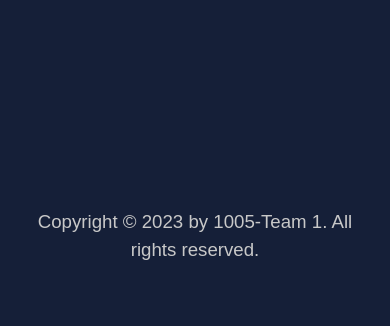
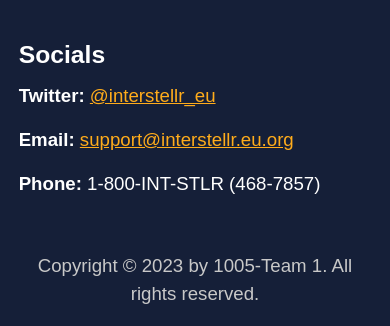
Before and after one commit to bossbadi-web/interstellr, a Flask app: page /contact in a window 390 px wide. Shown: the part 561-887 px from the top of the page. Before the commit the page ends 821 px from the top, so only its background shows below. Run offline with Flask 3, Linux system fonts and the light colour scheme; some libraries are stand-ins or nearby versions; some web fonts are replaced.

Commit message:
update contact page

```diff
--- a/templates/about/contact.html
+++ b/templates/about/contact.html
@@ -1,14 +1,98 @@
 {% extends "layouts/layout.html" %} {% block content %}
 
+<style>
+  .left {
+    width: 50%;
+    float: left;
+    padding-right: 20px;
+  }
+
+  .right {
+    width: 50%;
+    float: right;
+    padding-left: 20px;
+  }
+
+  .link-container a {
+    color: var(--hot-orange);
+  }
+  .link-container a:hover {
+    color: var(--light-orange);
+  }
+
+  h2 {
+    margin-top: 0;
+  }
+
+  input,
+  textarea,
+  select {
+    background-color: rgba(0, 0, 0, 0.4) !important;
+    color: white !important;
+    caret-color: white !important;
+    border-style: none !important;
+  }
+
+  @media (max-width: 768px) {
+    .left,
+    .right {
+      width: 100%;
+      float: none;
+      padding: 0;
+    }
+    .left {
+      margin-bottom: 3em;
+    }
+  }
+</style>
+
 <section>
-  <div class="container">
+  <div class="container contact-container">
     <h1 class="display-1" data-aos="fade-right">contact</h1>
 
-    <a class="btn btn-secondary social-btn" target="_blank" href="https://twitter.com/interstellr_eu">
-      <img src="/static/img/social/twitter.svg" class="img-fluid" />
-      <span>twitter</span>
-    </a>
+    <div class="left">
+      <h2>Leave a comment!</h2>
+      <form class="row g-3">
+        <div class="form-group">
+          <label for="exampleInputEmail1">Email</label>
+          <input type="email" class="form-control" id="exampleInputEmail1" aria-describedby="emailHelp" required />
+        </div>
+        <div class="form-group">
+          <label for="exampleFormControlTextarea1">Message</label>
+          <textarea class="form-control" id="exampleFormControlTextarea1" rows="3" required></textarea>
+        </div>
+        <div class="form-group">
+          <button type="submit" class="btn btn-primary">Send</button>
+        </div>
+      </form>
+    </div>
+
+    <div class="right">
+      <h2>Socials</h2>
+
+      <div class="link-container">
+        <p>
+          <b>Twitter:</b> <a target="_blank" href="https://twitter.com/interstellr_eu">@interstellr_eu</a>
+        </p>
+      </div>
+      <div class="link-container">
+        <p><b>Email:</b> <a href="mailto:support@interstellr.eu.org">support@interstellr.eu.org</a></p>
+      </div>
+      <div class="link-container">
+        <p><b>Phone:</b> 1-800-INT-STLR (468-7857)</p>
+      </div>
+    </div>
   </div>
 </section>
 
+<script>
+  // fake form submission
+  var form = document.querySelector("form");
+  form.addEventListener("submit", function (e) {
+    e.preventDefault();
+    alert("Thanks for your comment!");
+    window.location.reload();
+  });
+</script>
+
 {% endblock %}
```
